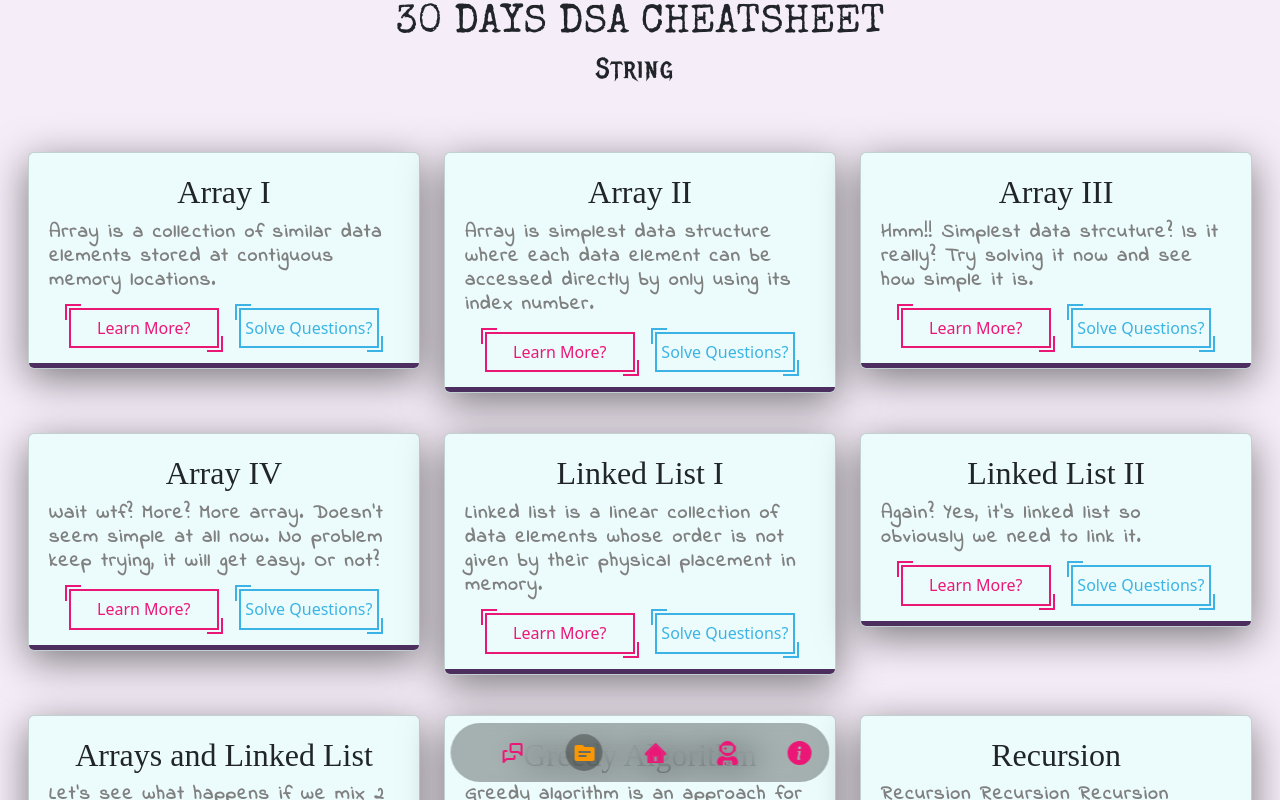
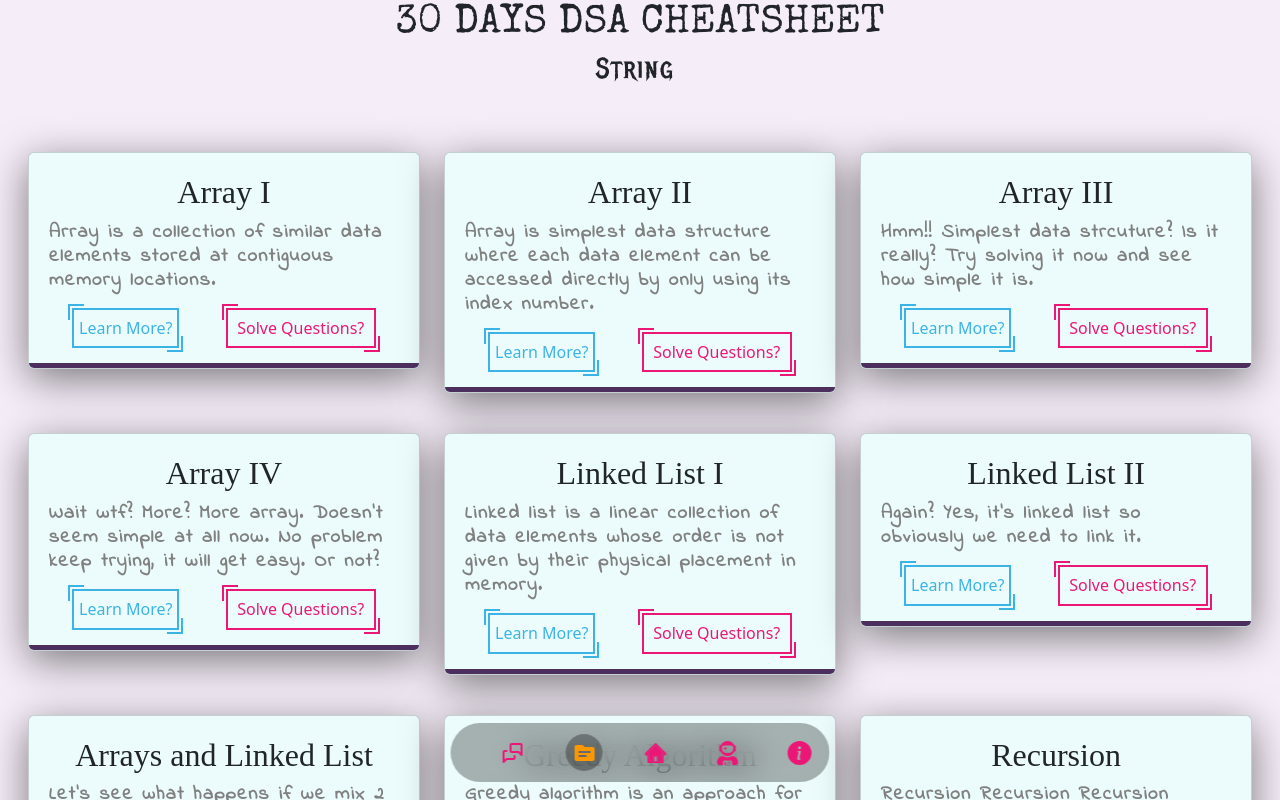
Before and after one commit to piyush016/30DaysCoding, a React (Create React App) app: page /topic in a window 1280 px wide. Shown: the top 800 px of the page. Built offline with nearby package versions, Linux system fonts and the light colour scheme; a web font is replaced by a local one.

Commit message:
Bug: Table fixing

```diff
--- a/src/components/Table/RowQues.js
+++ b/src/components/Table/RowQues.js
@@ -1,5 +1,5 @@
 import React from "react";
-// import Table from "react-bootstrap/Table";
+
 
 const RowQues = (props) => {
   return (
--- a/src/components/Table/Table.js
+++ b/src/components/Table/Table.js
@@ -7,7 +7,6 @@ const Table_view = () => {
   var temp = dsatopic.filter(function (item) {
     return item.topic === "Arrays-I";
   });
-  console.log(temp);
 
   const ques = temp.map((item) => {
     return (
--- a/src/components/TopicCard/TopicCard.js
+++ b/src/components/TopicCard/TopicCard.js
@@ -13,18 +13,19 @@ export default function TopicCard(props) {
 
           <p>{props.text}</p>
 
-          <div className="button">
-            <a href={props.link} target="_blank" rel="noreferrer">
-              <div className="pink">
+          <div className="button-cont">
+            <div className="panel blue">
+              <a href={props.link} target="_blank" rel="noreferrer">
                 <button>Learn More?</button>
-              </div>
-            </a>
-            <a href={props.url}>
-              <div className="blue">
+              </a>
+            </div>
+            <div className="panel pink">
+              <a href={props.url}>
                 <button>Solve Questions?</button>
-              </div>
-            </a>
+              </a>
+            </div>
           </div>
+
         </div>
       </div>
     </div>
--- a/src/components/TopicCard/style.css
+++ b/src/components/TopicCard/style.css
@@ -27,14 +27,15 @@
 }
 .testimotionals .card .content h2 {
   text-align: center;
-  font-family: 'Ribeye Marrow', cursive;}
+  font-family: "Ribeye Marrow", cursive;
+}
 .testimotionals .card .content p {
   font-size: 1.2em;
   font-weight: 600;
   line-height: 24px;
   letter-spacing: 0.075em;
   color: grey;
-  font-family: 'Indie Flower', cursive;
+  font-family: "Indie Flower", cursive;
 }
 
 .testimotionals .card:hover .layer {
@@ -44,9 +45,12 @@
   color: white;
 }
 .testimotionals .card:hover p {
-  color: #FFF10A;
+  color: #fff10a;
 }
-
+.button-cont{
+ display: flex;
+ flex-direction: row;
+}
 /* Buttons */
 
 button {
@@ -54,14 +58,16 @@ button {
   border-width: 2px;
   border-style: solid;
   position: relative;
-  margin: 0.5em 0em;
+  /* margin: 0.5em 0em; */
   display: inline-block;
   padding: 0.4em 0.3em;
   transition: all 0.3s ease-in-out;
   text-align: center;
 }
-button:before,
-button:after {
+.pink button:before,
+.pink button:after,
+.blue button:before,
+.blue button:after {
   content: "";
   display: block;
   position: absolute;
@@ -72,25 +78,29 @@ button:after {
   height: 1em;
   transition: all 0.3s ease-in-out;
 }
-button:before {
+.pink button:before,
+.blue button:before {
   top: -6px;
   left: -6px;
   border-width: 2px 0 0 2px;
   z-index: 5;
 }
-button:after {
+.pink button:after,
+.blue button:after {
   bottom: -6px;
   right: -6px;
   border-width: 0 2px 2px 0;
 }
-button:hover:before,
-button:hover:after {
+.pink button:hover:before,
+.pink button:hover:after,
+.blue button:hover:before,
+.blue button:hover:after {
   width: calc(100% + 12px);
   height: calc(100% + 12px);
   border-color: #fff;
 }
 
-.pink button {
+.pink {
   color: #eb1777;
   border-color: #eb1777;
 }
@@ -108,7 +118,6 @@ button:hover:after {
   border-color: #eb1777;
 }
 
-
 .blue button {
   color: #3bb4e5;
   border-color: #3bb4e5;
@@ -124,12 +133,8 @@ button:hover:after {
   border-color: #3bb4e5;
   transform: rotateY(180deg);
 }
-.blue button:hover {
+.blue :hover {
   color: #3bb4e5;
   background-color: transparent;
   border-color: #3bb4e5;
 }
-.button{
-  display: flex;
-  justify-content: space-evenly;
-}
```
